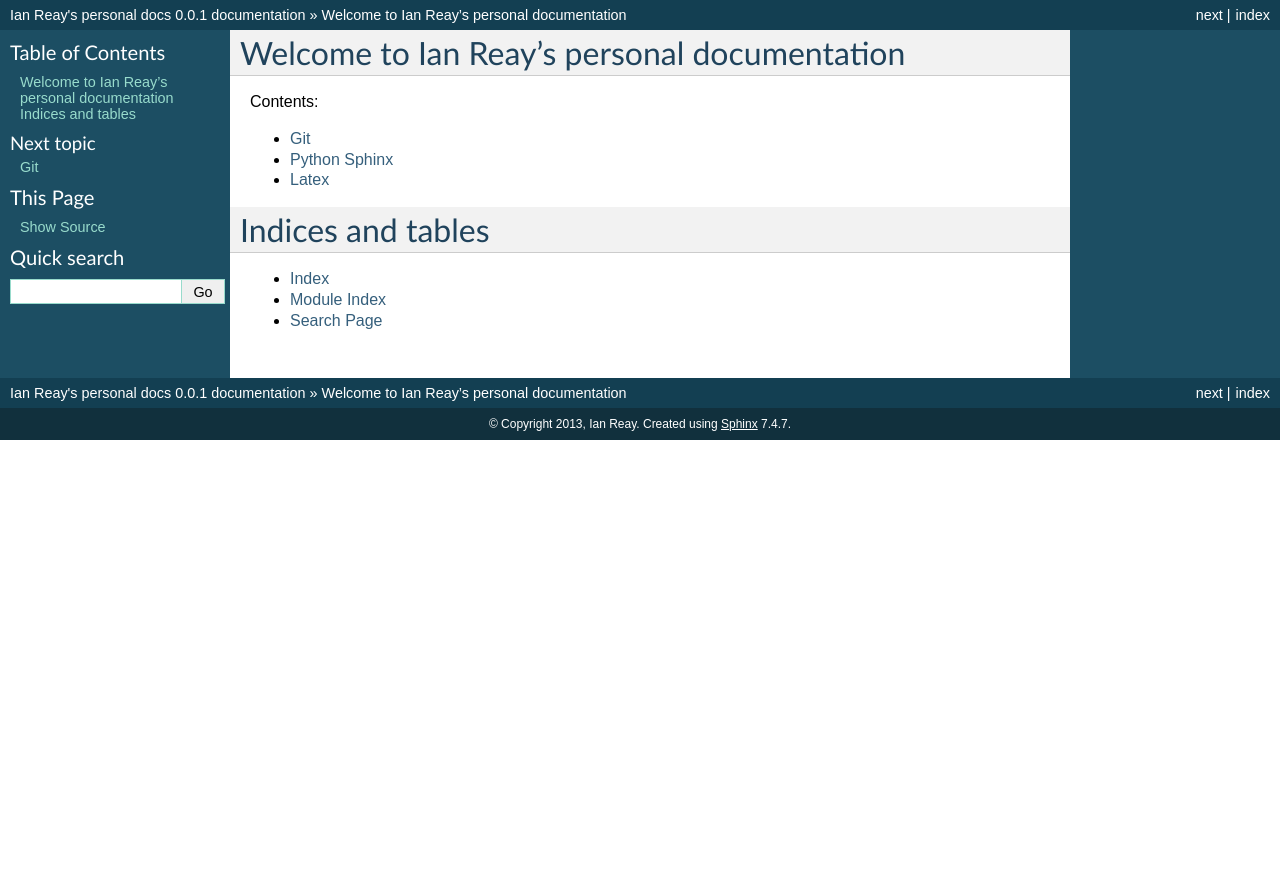
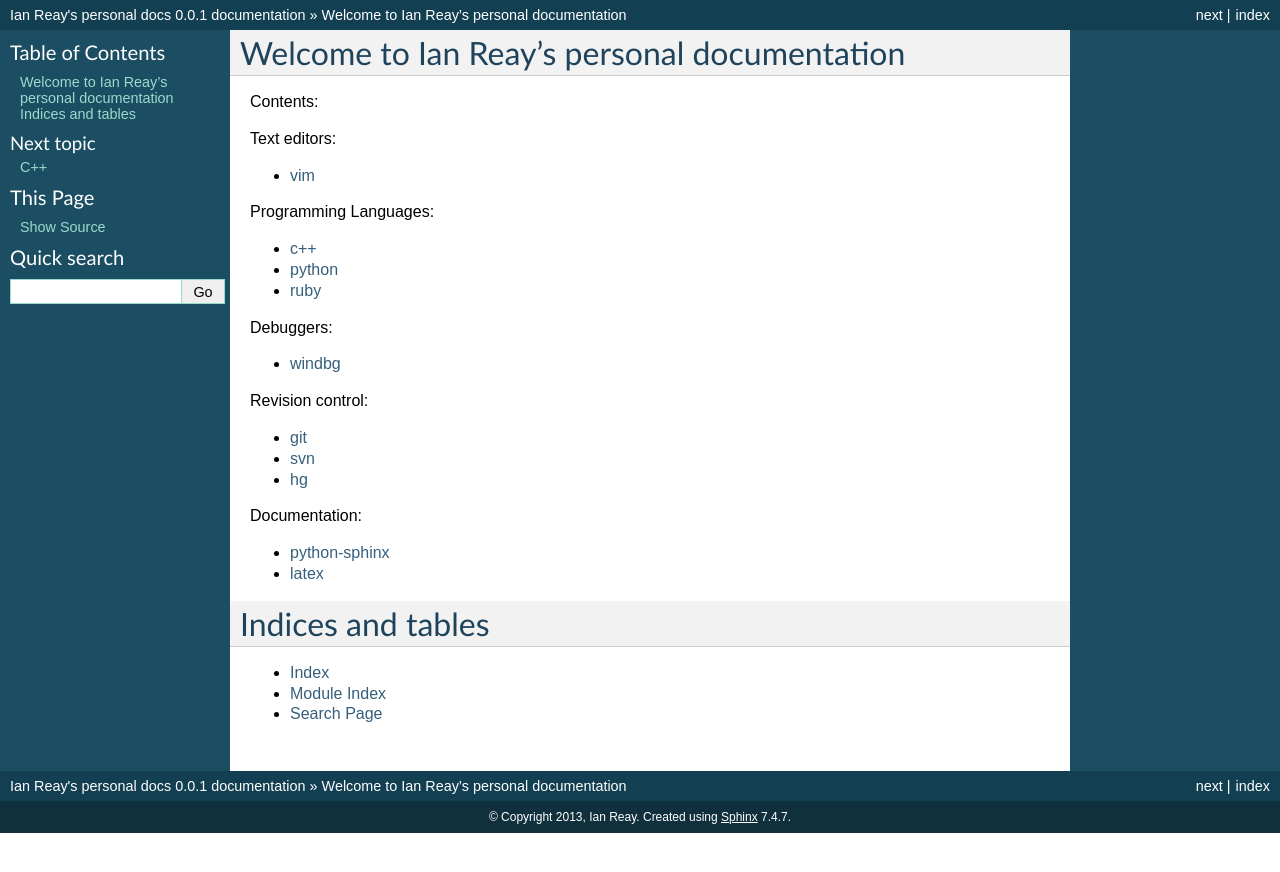
Before and after one commit to ianreay/docs, a Sphinx documentation site: the page built from source/index.rst, in a window 1280 px wide. Shown: the top 872 px of the page. Built offline with Sphinx 7.4.7, drawn with Linux system fonts in a browser that asks for light colours.

```diff
--- /dev/null
+++ b/source/c++.rst
@@ -0,0 +1,3 @@
+.. _c++:
+C++
+=======================================================
--- /dev/null
+++ b/source/hg.rst
@@ -0,0 +1,3 @@
+.. _hg:
+HG
+================================================
--- a/source/index.rst
+++ b/source/index.rst
@@ -8,12 +8,45 @@ Welcome to Ian Reay's personal documentation
 
 Contents:
 
+Text editors:
+
+* :ref:`vim <vim>`
+
+Programming Languages:
+
+* :ref:`c++ <c++>`
+* :ref:`python <python>`
+* :ref:`ruby <ruby>`
+
+Debuggers:
+
+* :ref:`windbg <windbg>`
+
+Revision control:
+
+* :ref:`git <git>`
+* :ref:`svn <svn>`
+* :ref:`hg <hg>`
+
+Documentation:
+
+* :ref:`python-sphinx <python-sphinx>`
+* :ref:`latex <latex>`
+
 .. toctree::
    :maxdepth: 2
+   :hidden:
 
+   c++
+   python
+   ruby
    git
    python-sphinx
    latex
+   windbg
+   svn
+   hg
+   vim
 
 
 Indices and tables
--- a/source/latex.rst
+++ b/source/latex.rst
@@ -1,2 +1,3 @@
+.. _latex:
 Latex
 ====================================================
--- /dev/null
+++ b/source/python.rst
@@ -0,0 +1,3 @@
+.. _python:
+Python
+=====================================================
--- /dev/null
+++ b/source/ruby.rst
@@ -0,0 +1,3 @@
+.. _ruby:
+Ruby
+==========================================================
--- /dev/null
+++ b/source/svn.rst
@@ -0,0 +1,3 @@
+.. _svn:
+SVN
+=============================================
--- /dev/null
+++ b/source/windbg.rst
@@ -0,0 +1,3 @@
+.. _windbg:
+Windbg
+=====================================================
```
Also changed, not shown: source/git.rst (+9 -0 lines), source/python-sphinx.rst (+7 -0 lines), source/vim.rst (added, +18 -0 lines).
